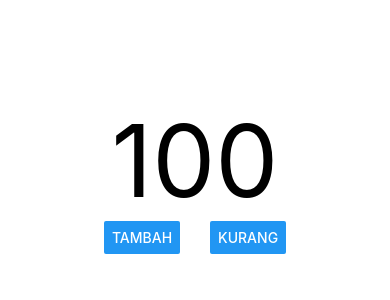
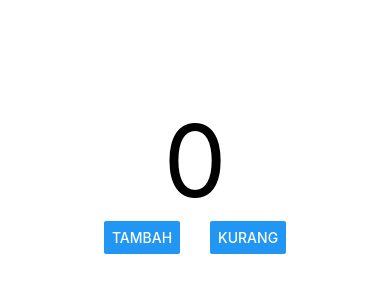
Before and after one commit to suryaa6666/b46-fundamental-react-native, a React Native app: screen / in a window 390 px wide. Shown: the top 300 px of the page. Built offline with nearby package versions, Linux system fonts and the light colour scheme.

Commit message:
5.1 reducer

```diff
--- a/src/screens/State.js
+++ b/src/screens/State.js
@@ -1,18 +1,21 @@
-import { useState } from "react";
-import { Alert, Button, Text, View } from "react-native";
+import { useReducer } from "react";
+import { Button, Text, View } from "react-native";
+
+let counter = 0;
 
 function State() {
-  const [james, jessica] = useState(100);
+  const [_, dispatch] = useReducer((x) => {
+    return x + 1;
+  }, 0);
 
   const tambah = () => {
-    if (james >= 100) {
-      return Alert.alert("gak bisa", "baca");
-    }
-    jessica(james + 1);
+    counter += 1;
+    dispatch();
   };
 
   const kurang = () => {
-    jessica(james - 1);
+    counter -= 1;
+    dispatch();
   };
   return (
     <View
@@ -23,7 +26,7 @@ function State() {
         width: "100%",
       }}
     >
-      <Text style={{ fontSize: 100 }}>{james}</Text>
+      <Text style={{ fontSize: 100 }}>{counter}</Text>
       <View
         style={{
           width: "100%",
```
Also changed, not shown: 1 other file (tests, documents, lock files or other folders).
